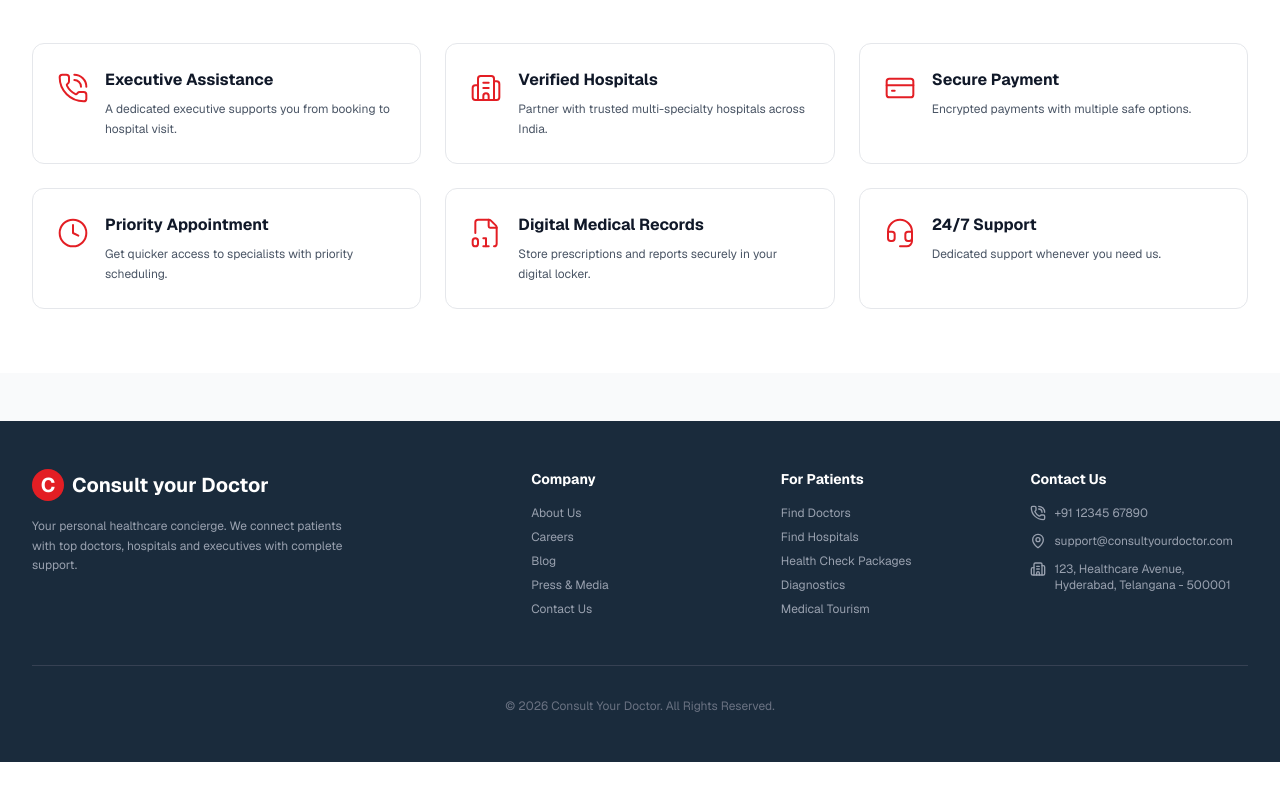
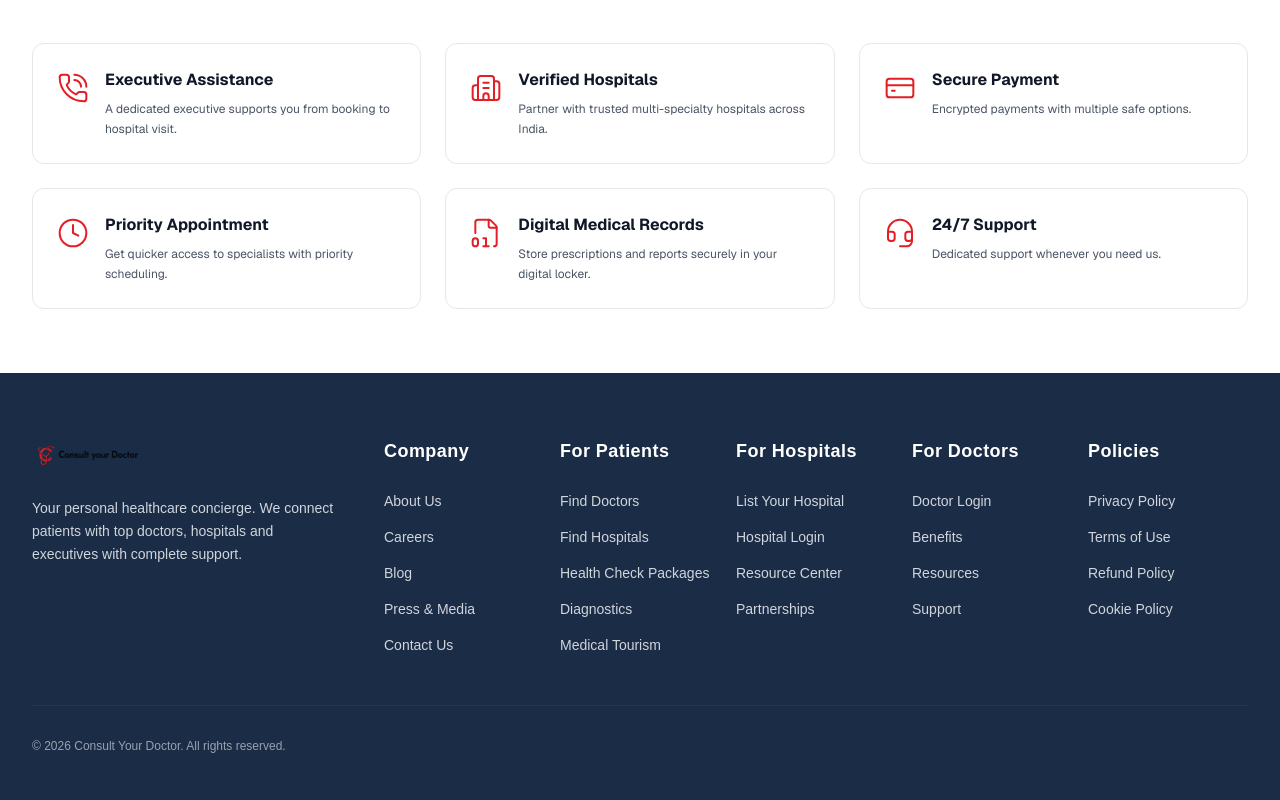
Before and after one commit to Zebrold/consult-your-doctor, a Next.js app: page / in a window 1280 px wide. Shown: the part 1841-2641 px from the top of the page. Before the commit the page ends 2603 px from the top, so only its background shows below. Built offline with nearby package versions, Linux system fonts and the light colour scheme; no server answers; the database is empty.

Commit message:
feat: added footer

```diff
--- a/app/layout.tsx
+++ b/app/layout.tsx
@@ -1,6 +1,7 @@
 import type { Metadata } from "next";
 import { Geist, Geist_Mono } from "next/font/google";
 import "./globals.css";
+import { Footer } from "@/components/Footer";
 
 const geistSans = Geist({
   variable: "--font-geist-sans",
@@ -26,7 +27,12 @@ export default function RootLayout({ children }: LayoutProps<"/">) {
       lang="en"
       className={`${geistSans.variable} ${geistMono.variable} h-full antialiased`}
     >
-      <body suppressHydrationWarning className="min-h-full flex flex-col">{children}</body>
+      <body suppressHydrationWarning className="min-h-full flex flex-col">
+        <main className="flex-1">
+          {children}
+        </main>
+        <Footer />
+      </body>
     </html>
   );
 }
--- a/app/page.tsx
+++ b/app/page.tsx
@@ -300,65 +300,6 @@ export default async function Home() {
           </div>
         </div>
       </section>
-
-      <Footer />
     </div>
   )
 }
-
-function Footer() {
-  return (
-    <footer className="bg-[#1a2b3c] text-white mt-12">
-      <div className="max-w-[1440px] mx-auto px-4 md:px-8 py-12">
-        <div className="grid grid-cols-1 md:grid-cols-5 gap-8">
-          <div className="col-span-1 md:col-span-2">
-            <div className="flex items-center gap-2 mb-4">
-              <div className="w-8 h-8 bg-[#E31E24] rounded-full flex items-center justify-center text-white font-bold text-xl">C</div>
-              <span className="text-xl font-bold">Consult your Doctor</span>
-            </div>
-            <p className="text-xs text-gray-400 mb-6 max-w-xs leading-relaxed">
-              Your personal healthcare concierge. We connect patients with top doctors, hospitals and executives with complete support.
-            </p>
-          </div>
-
-          <div>
-            <h4 className="font-bold mb-4 text-sm">Company</h4>
-            <ul className="space-y-2 text-xs text-gray-400">
-              <li><Link href="#" className="hover:text-white transition-colors">About Us</Link></li>
-              <li><Link href="#" className="hover:text-white transition-colors">Careers</Link></li>
-              <li><Link href="#" className="hover:text-white transition-colors">Blog</Link></li>
-              <li><Link href="#" className="hover:text-white transition-colors">Press & Media</Link></li>
-              <li><Link href="#" className="hover:text-white transition-colors">Contact Us</Link></li>
-            </ul>
-          </div>
-
-          <div>
-            <h4 className="font-bold mb-4 text-sm">For Patients</h4>
-            <ul className="space-y-2 text-xs text-gray-400">
-              <li><Link href="#" className="hover:text-white transition-colors">Find Doctors</Link></li>
-              <li><Link href="#" className="hover:text-white transition-colors">Find Hospitals</Link></li>
-              <li><Link href="#" className="hover:text-white transition-colors">Health Check Packages</Link></li>
-              <li><Link href="#" className="hover:text-white transition-colors">Diagnostics</Link></li>
-              <li><Link href="#" className="hover:text-white transition-colors">Medical Tourism</Link></li>
-            </ul>
-          </div>
-
-          <div>
-            <h4 className="font-bold mb-4 text-sm">Contact Us</h4>
-            <ul className="space-y-3 text-xs text-gray-400">
-              <li className="flex items-center gap-2"><PhoneCall className="w-4 h-4"/> +91 12345 67890</li>
-              <li className="flex items-center gap-2"><MapPin className="w-4 h-4"/> support@consultyourdoctor.com</li>
-              <li className="flex gap-2">
-                <Building2 className="w-4 h-4 shrink-0"/>
-                <span>123, Healthcare Avenue,<br/>Hyderabad, Telangana - 500001</span>
-              </li>
-            </ul>
-          </div>
-        </div>
-        <div className="border-t border-gray-700 mt-12 pt-8 text-center text-xs text-gray-500">
-          © 2026 Consult Your Doctor. All Rights Reserved.
-        </div>
-      </div>
-    </footer>
-  )
-}
--- /dev/null
+++ b/components/Footer.tsx
@@ -0,0 +1,84 @@
+import Link from 'next/link'
+import Image from 'next/image'
+
+export function Footer() {
+  return (
+    <footer className="w-full bg-[#1A2C46] text-white py-12 md:py-16">
+      <div className="max-w-[1440px] mx-auto px-4 md:px-8">
+        <div className="grid grid-cols-1 md:grid-cols-3 lg:grid-cols-7 gap-8 lg:gap-4">
+          {/* Logo & Description Column */}
+          <div className="lg:col-span-2 space-y-4 pr-0 lg:pr-8">
+            <Link href="/" className="flex items-center gap-2 mb-6">
+              <Image src="/logo.png" alt="Consult your Doctor Logo" width={180} height={45} className="h-9 w-auto object-contain" priority />
+            </Link>
+            <p className="text-gray-300 text-sm leading-relaxed">
+              Your personal healthcare concierge. We connect patients with top doctors, hospitals and executives with complete support.
+            </p>
+          </div>
+
+          {/* Company Column */}
+          <div className="space-y-6">
+            <h3 className="text-lg font-bold text-white tracking-wide">Company</h3>
+            <ul className="space-y-3">
+              <li><Link href="#" className="text-gray-300 hover:text-white transition-colors text-sm">About Us</Link></li>
+              <li><Link href="#" className="text-gray-300 hover:text-white transition-colors text-sm">Careers</Link></li>
+              <li><Link href="#" className="text-gray-300 hover:text-white transition-colors text-sm">Blog</Link></li>
+              <li><Link href="#" className="text-gray-300 hover:text-white transition-colors text-sm">Press & Media</Link></li>
+              <li><Link href="#" className="text-gray-300 hover:text-white transition-colors text-sm">Contact Us</Link></li>
+            </ul>
+          </div>
+
+          {/* For Patients Column */}
+          <div className="space-y-6">
+            <h3 className="text-lg font-bold text-white tracking-wide">For Patients</h3>
+            <ul className="space-y-3">
+              <li><Link href="/search" className="text-gray-300 hover:text-white transition-colors text-sm">Find Doctors</Link></li>
+              <li><Link href="/search?type=hospital" className="text-gray-300 hover:text-white transition-colors text-sm">Find Hospitals</Link></li>
+              <li><Link href="#" className="text-gray-300 hover:text-white transition-colors text-sm">Health Check Packages</Link></li>
+              <li><Link href="#" className="text-gray-300 hover:text-white transition-colors text-sm">Diagnostics</Link></li>
+              <li><Link href="#" className="text-gray-300 hover:text-white transition-colors text-sm">Medical Tourism</Link></li>
+            </ul>
+          </div>
+
+          {/* For Hospitals Column */}
+          <div className="space-y-6">
+            <h3 className="text-lg font-bold text-white tracking-wide">For Hospitals</h3>
+            <ul className="space-y-3">
+              <li><Link href="#" className="text-gray-300 hover:text-white transition-colors text-sm">List Your Hospital</Link></li>
+              <li><Link href="/login/hospital" className="text-gray-300 hover:text-white transition-colors text-sm">Hospital Login</Link></li>
+              <li><Link href="#" className="text-gray-300 hover:text-white transition-colors text-sm">Resource Center</Link></li>
+              <li><Link href="#" className="text-gray-300 hover:text-white transition-colors text-sm">Partnerships</Link></li>
+            </ul>
+          </div>
+
+          {/* For Doctors Column & Policies combined for space, or just keep it 6 cols as defined in grid */}
+          <div className="space-y-6">
+            <h3 className="text-lg font-bold text-white tracking-wide">For Doctors</h3>
+            <ul className="space-y-3">
+              <li><Link href="/login/doctor" className="text-gray-300 hover:text-white transition-colors text-sm">Doctor Login</Link></li>
+              <li><Link href="#" className="text-gray-300 hover:text-white transition-colors text-sm">Benefits</Link></li>
+              <li><Link href="#" className="text-gray-300 hover:text-white transition-colors text-sm">Resources</Link></li>
+              <li><Link href="#" className="text-gray-300 hover:text-white transition-colors text-sm">Support</Link></li>
+            </ul>
+          </div>
+
+          {/* Policies Column (Need to increase grid cols to 7 if we want 2 col span for first, or 1 col span for all. Current is 6 cols: 2 + 1 + 1 + 1 + 1 = 6) */}
+          <div className="space-y-6">
+            <h3 className="text-lg font-bold text-white tracking-wide">Policies</h3>
+            <ul className="space-y-3">
+              <li><Link href="#" className="text-gray-300 hover:text-white transition-colors text-sm">Privacy Policy</Link></li>
+              <li><Link href="#" className="text-gray-300 hover:text-white transition-colors text-sm">Terms of Use</Link></li>
+              <li><Link href="#" className="text-gray-300 hover:text-white transition-colors text-sm">Refund Policy</Link></li>
+              <li><Link href="#" className="text-gray-300 hover:text-white transition-colors text-sm">Cookie Policy</Link></li>
+            </ul>
+          </div>
+        </div>
+
+        {/* Footer Bottom */}
+        <div className="mt-12 pt-8 border-t border-gray-700/50 flex flex-col md:flex-row items-center justify-between text-gray-400 text-xs">
+          <p>&copy; {new Date().getFullYear()} Consult Your Doctor. All rights reserved.</p>
+        </div>
+      </div>
+    </footer>
+  )
+}
```
